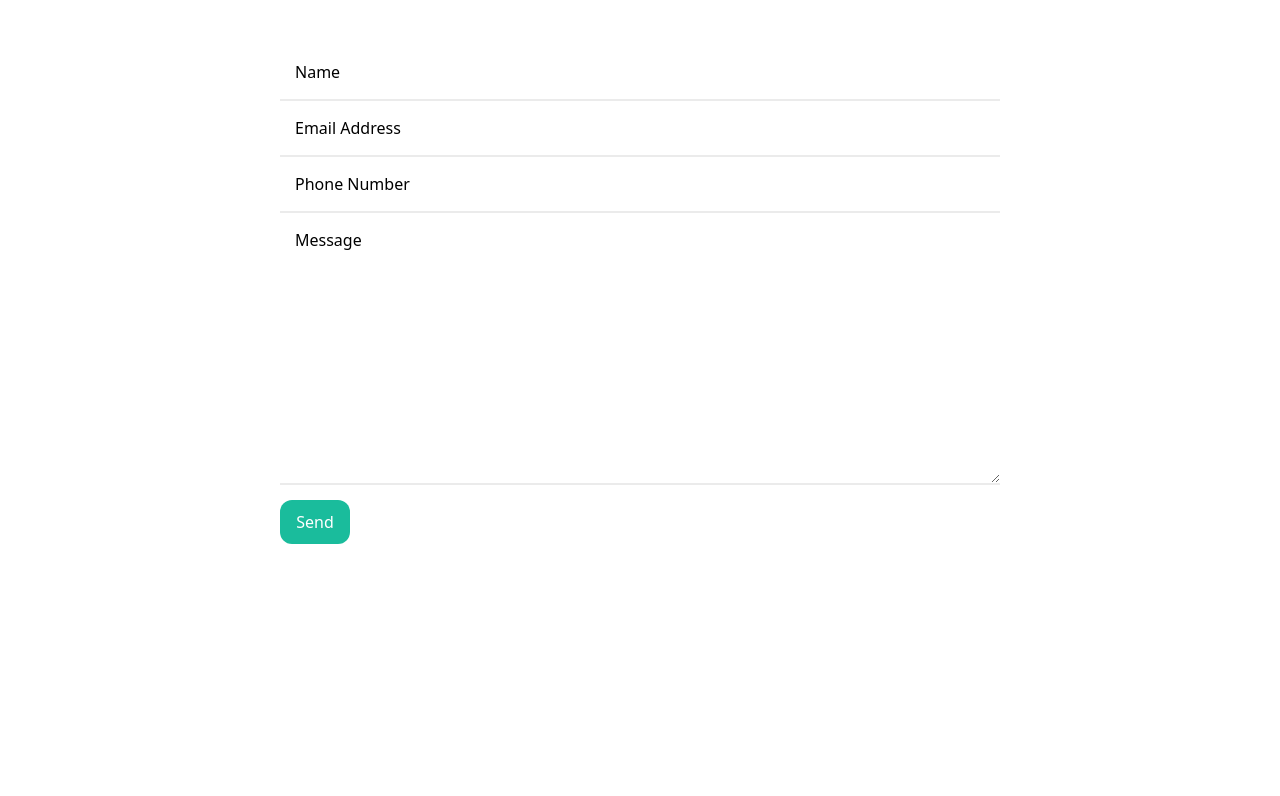
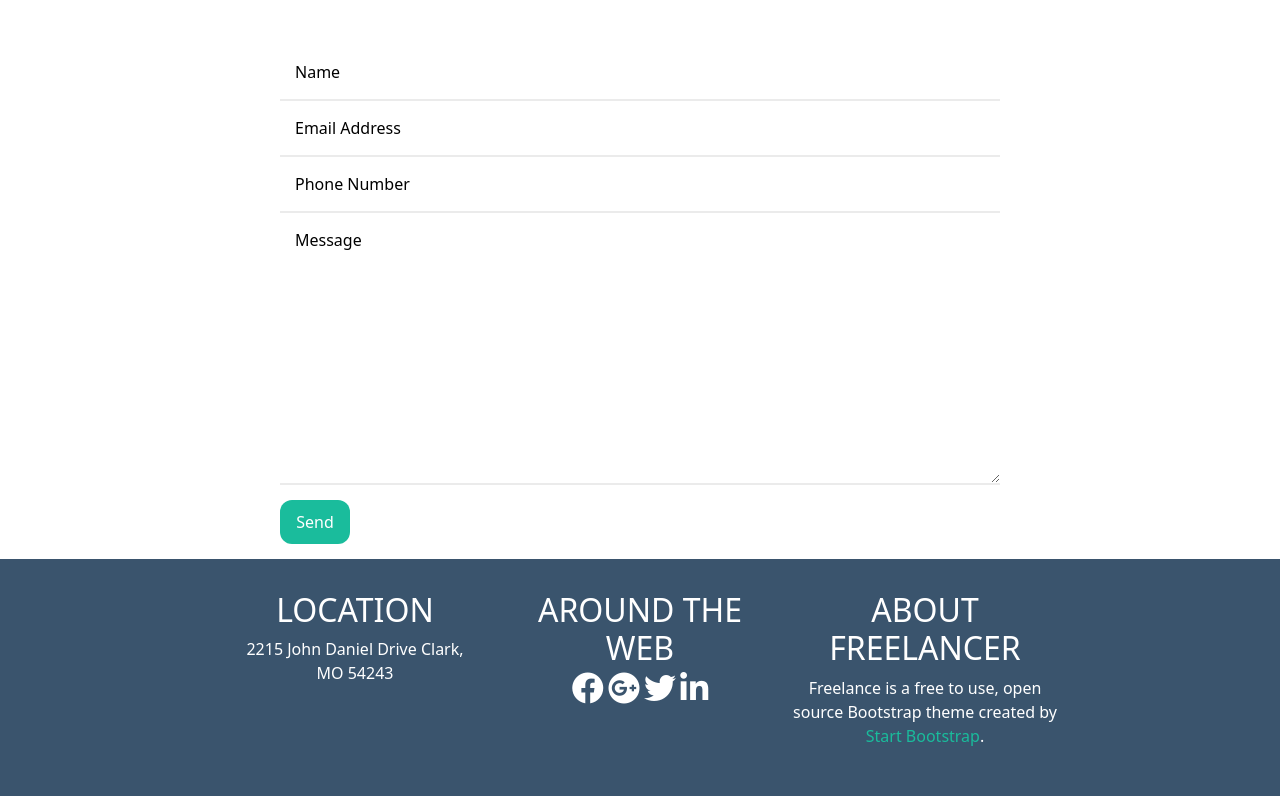
Before and after one commit to mattia0419/html-css-bootstrap-freelancer, a plain HTML site: page index.html in a window 1280 px wide. Shown: the part 2101-2897 px from the top of the page. Before the commit the page ends 2645 px from the top, so only its background shows below. Drawn offline with nearby package versions, Linux system fonts and the light colour scheme.

Commit message:
add up-footer

```diff
--- a/css/style.css
+++ b/css/style.css
@@ -76,4 +76,11 @@ h5 a{
     padding: 10px;
     width: 70px;
     margin-top: 15px;
+    margin-bottom: 15px;
 }
+.blue{
+    background-color: #3A546D;
+}
+.green{
+    color: #1ABC9C;
+}
--- a/index.html
+++ b/index.html
@@ -109,11 +109,32 @@
                         <input type="text" id="phone number" name="phone number" placeholder="Phone Number" class="b-b">
                         <textarea name="message" id="message" cols="30" rows="10" placeholder="Message" class="b-b"></textarea>
                         <input type="submit" id="send me" name="send me" value="Send" class="submit">
-
-
                     </form>
                 </div>
+        </div>
+        <div class="container-fluid blue d-flex justify-content-center">
+            <div class="container text-center">
+                <div class="row d-flex  text-white justify-content-center py-4">
+                    <div class="col-12 col-md-3 p-2 mb-2">
+                        <h2>LOCATION</h2>
+                        <P>2215 John Daniel Drive Clark,<br> MO 54243</P>
+                    </div>
+                    <div class="col-12 col-md-3 p-2 mb-4">
+                        <h2>AROUND THE WEB</h2>
+                        <div>
+                            <i class="fa-brands fa-facebook fa-2xl"></i>
+                            <i class="fa-brands fa-google-plus fa-2xl"></i>
+                            <i class="fa-brands fa-twitter fa-2xl"></i>
+                            <i class="fa-brands fa-linkedin-in fa-2xl"></i>
+                        </div>
+                    </div>
+                    <div class="col-12 col-md-3 p-2">
+                      <h2>ABOUT FREELANCER</h2>
+                      <p>Freelance is a free to use, open source Bootstrap theme created by <span class="green">Start Bootstrap</span>.</p>
+                    </div>
+                </div>
             </div>
+        </div>
 
     </main>
 </body>
```
